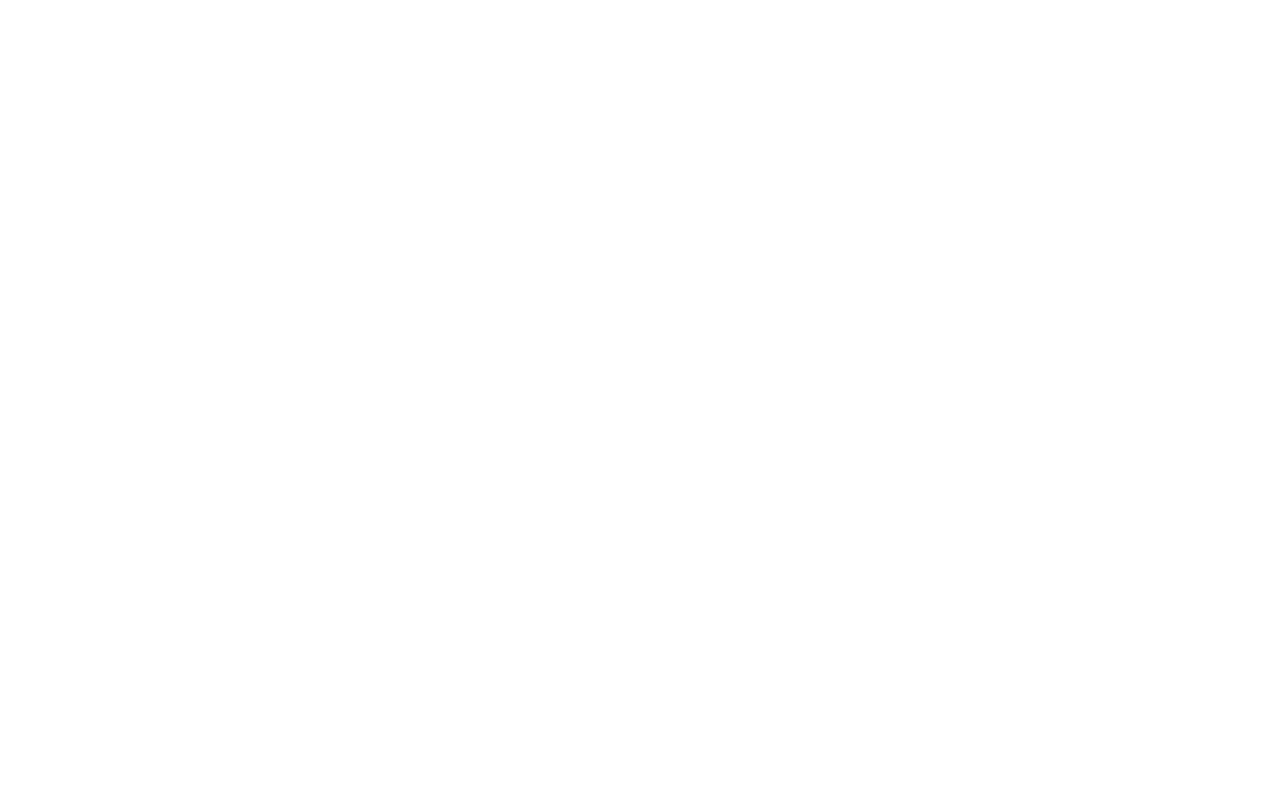
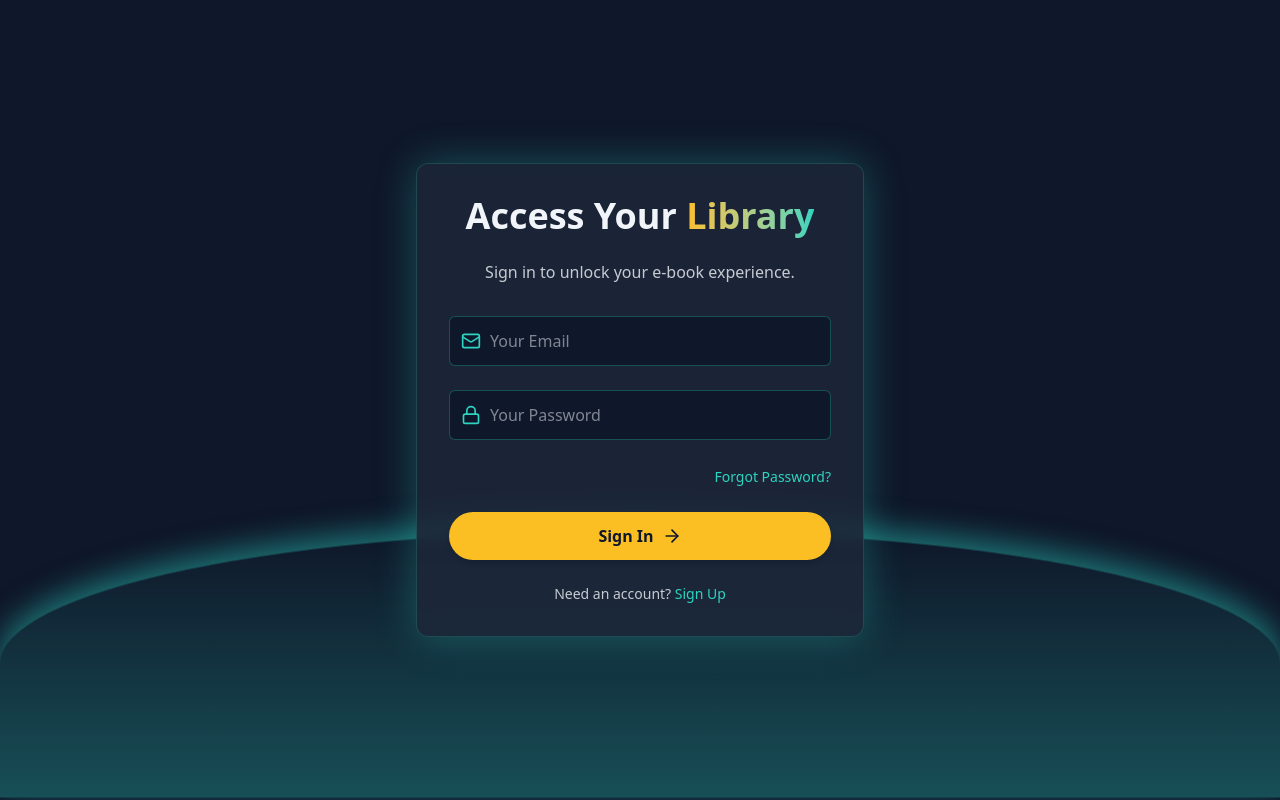
Before and after one commit to Raviteja5469/E-book, a React (Vite) app in the folder frontend/E-book/: page /Auth in a window 1280 px wide. Before the commit this address had no page. Built offline with nearby package versions, Linux system fonts and the light colour scheme.

Commit message:
feat: refactor Auth component to improve structure, add animations, and enhance styles

```diff
--- a/frontend/E-book/src/App.css
+++ b/frontend/E-book/src/App.css
@@ -0,0 +1,18 @@
+@import "tailwindcss";
+
+@tailwind base;
+@tailwind components;
+@tailwind utilities;
+
+@keyframes waveSway {
+  0% { transform: translateY(0); }
+  25% { transform: translateY(-10px); }
+  50% { transform: translateY(-20px); }
+  75% { transform: translateY(-10px); }
+  100% { transform: translateY(0); }
+}
+
+@keyframes twinkle {
+  0%, 100% { opacity: 0.3; }
+  50% { opacity: 0.8; }
+}
--- a/frontend/E-book/src/App.jsx
+++ b/frontend/E-book/src/App.jsx
@@ -4,7 +4,7 @@
 import React from "react";
 import Honars from "./pages/Honars/Honars";
 import Product from "./pages/Product/Product";
-import AuthForm from "./components/Auth";
+import AuthPage from "./components/Auth";
 
 function App() {
   return (
@@ -14,7 +14,7 @@
         <Route path="/honors" element={<Honars />} />
         <Route path="/product" element={<Product />} />
         {/* Use AuthForm instead of separate SignIn and SignUp */}
-        <Route path="/sign-in" element={<AuthForm />} />
+        <Route path="/Auth" element={<AuthPage />} />
       </Routes>
     </BrowserRouter>
   );
--- a/frontend/E-book/src/components/Auth.jsx
+++ b/frontend/E-book/src/components/Auth.jsx
@@ -1,95 +1,190 @@
 import React, { useState } from "react";
+import { motion } from "framer-motion";
+import { Mail, Lock, ArrowRight } from "lucide-react";
 
-const AuthForm = () => {
-  const [isSignIn, setIsSignIn] = useState(true);
-  const [formData, setFormData] = useState({ email: "", password: "", name: "" });
-
-  const toggleForm = () => {
-    setIsSignIn(!isSignIn);
-    setFormData({ email: "", password: "", name: "" }); // Reset fields
-  };
-
-  const handleChange = (e) => {
-    setFormData({ ...formData, [e.target.name]: e.target.value });
-  };
+export default function AuthPage() {
+  const [isSignUp, setIsSignUp] = useState(false);
+  const [email, setEmail] = useState("");
+  const [password, setPassword] = useState("");
+  const [confirmPassword, setConfirmPassword] = useState("");
 
   const handleSubmit = (e) => {
     e.preventDefault();
-    alert(isSignIn ? "Signed in successfully!" : "Account created successfully!");
+    if (isSignUp && password !== confirmPassword) {
+      alert("Passwords don’t match!");
+      return;
+    }
+    console.log(isSignUp ? "Sign Up" : "Sign In", { email, password });
+    // Add your auth logic here (e.g., API call)
+  };
+
+  // Animation variants
+  const containerVariants = {
+    hidden: { opacity: 0 },
+    visible: {
+      opacity: 1,
+      transition: { staggerChildren: 0.2, delayChildren: 0.3 },
+    },
+  };
+
+  const itemVariants = {
+    hidden: { opacity: 0, y: 30 },
+    visible: { opacity: 1, y: 0, transition: { duration: 0.5, ease: "easeOut" } },
   };
 
   return (
-    <div className="flex justify-center items-center min-h-screen bg-gray-100">
-      <div className="bg-white shadow-lg p-8 rounded-lg w-full max-w-md">
-        <h2 className="text-2xl font-bold mb-6 text-center text-gray-800">
-          {isSignIn ? "Sign In" : "Sign Up"}
-        </h2>
+    <section className="relative min-h-screen flex items-center justify-center px-6 py-16 bg-[#0F172A] text-[#F1F5F9] overflow-hidden">
+      {/* Starry Gradient Background */}
+      <div className="absolute inset-0 bg-gradient-to-b from-[#0F172A] via-[#6B21A8]/20 to-[#2DD4BF]/10 -z-10"></div>
 
-        <form onSubmit={handleSubmit} className="space-y-5 text-gray-700">
-          {!isSignIn && (
-            <div>
-              <label htmlFor="name" className="block mb-2 text-sm">Full Name</label>
+      {/* Cosmic Wave */}
+      <div className="absolute bottom-0 left-0 right-0 h-1/3 bg-gradient-to-t from-[#2DD4BF]/30 to-transparent rounded-t-[50%] shadow-[0_-10px_30px_rgba(43,212,191,0.5)] animate-[waveSway_6s_infinite_ease-in-out]"></div>
+
+      {/* Auth Form */}
+      <motion.div
+        className="relative z-20 max-w-md w-full bg-[#1E293B]/80 backdrop-blur-sm rounded-xl p-8 shadow-[0_0_40px_rgba(43,212,191,0.3)] border border-[#2DD4BF]/20"
+        initial="hidden"
+        animate="visible"
+        variants={containerVariants}
+      >
+        {/* Heading */}
+        <motion.h1
+          className="text-3xl sm:text-4xl font-playfair font-bold text-center mb-6"
+          variants={itemVariants}
+        >
+          {isSignUp ? "Join the" : "Access Your"}{" "}
+          <span className="bg-gradient-to-r from-[#FBBF24] to-[#2DD4BF] bg-clip-text text-transparent">
+            Library
+          </span>
+        </motion.h1>
+
+        {/* Subtext */}
+        <motion.p
+          className="text-center text-[#F1F5F9]/80 font-inter mb-8"
+          variants={itemVariants}
+        >
+          {isSignUp
+            ? "Create an account to start your journey."
+            : "Sign in to unlock your e-book experience."}
+        </motion.p>
+
+        {/* Form */}
+        <form onSubmit={handleSubmit} className="space-y-6">
+          {/* Email Input */}
+          <motion.div variants={itemVariants}>
+            <label htmlFor="email" className="sr-only">
+              Email
+            </label>
+            <div className="relative">
+              <Mail
+                size={20}
+                className="absolute left-3 top-1/2 transform -translate-y-1/2 text-[#2DD4BF]"
+              />
               <input
-                type="text"
-                id="name"
-                name="name"
-                value={formData.name}
-                onChange={handleChange}
-                className="w-full px-4 py-2 border rounded-lg focus:outline-none focus:ring-2 focus:ring-blue-500"
-                placeholder="Enter your full name"
+                id="email"
+                type="email"
+                placeholder="Your Email"
+                value={email}
+                onChange={(e) => setEmail(e.target.value)}
                 required
+                className="w-full pl-10 pr-4 py-3 bg-[#0F172A] border border-[#2DD4BF]/30 rounded-md text-[#F1F5F9] placeholder-[#F1F5F9]/50 focus:outline-none focus:border-[#2DD4BF] focus:shadow-[0_0_10px_rgba(43,212,191,0.5)] transition-all duration-300"
               />
             </div>
+          </motion.div>
+
+          {/* Password Input */}
+          <motion.div variants={itemVariants}>
+            <label htmlFor="password" className="sr-only">
+              Password
+            </label>
+            <div className="relative">
+              <Lock
+                size={20}
+                className="absolute left-3 top-1/2 transform -translate-y-1/2 text-[#2DD4BF]"
+              />
+              <input
+                id="password"
+                type="password"
+                placeholder="Your Password"
+                value={password}
+                onChange={(e) => setPassword(e.target.value)}
+                required
+                className="w-full pl-10 pr-4 py-3 bg-[#0F172A] border border-[#2DD4BF]/30 rounded-md text-[#F1F5F9] placeholder-[#F1F5F9]/50 focus:outline-none focus:border-[#2DD4BF] focus:shadow-[0_0_10px_rgba(43,212,191,0.5)] transition-all duration-300"
+              />
+            </div>
+          </motion.div>
+
+          {/* Confirm Password (Sign Up Only) */}
+          {isSignUp && (
+            <motion.div variants={itemVariants}>
+              <label htmlFor="confirm-password" className="sr-only">
+                Confirm Password
+              </label>
+              <div className="relative">
+                <Lock
+                  size={20}
+                  className="absolute left-3 top-1/2 transform -translate-y-1/2 text-[#2DD4BF]"
+                />
+                <input
+                  id="confirm-password"
+                  type="password"
+                  placeholder="Confirm Password"
+                  value={confirmPassword}
+                  onChange={(e) => setConfirmPassword(e.target.value)}
+                  required
+                  className="w-full pl-10 pr-4 py-3 bg-[#0F172A] border border-[#2DD4BF]/30 rounded-md text-[#F1F5F9] placeholder-[#F1F5F9]/50 focus:outline-none focus:border-[#2DD4BF] focus:shadow-[0_0_10px_rgba(43,212,191,0.5)] transition-all duration-300"
+                />
+              </div>
+            </motion.div>
           )}
 
-          <div>
-            <label htmlFor="email" className="block mb-2 text-sm">Email</label>
-            <input
-              type="email"
-              id="email"
-              name="email"
-              value={formData.email}
-              onChange={handleChange}
-              className="w-full px-4 py-2 border rounded-lg focus:outline-none focus:ring-2 focus:ring-blue-500"
-              placeholder="Enter your email"
-              required
+          {/* Forgot Password (Sign In Only) */}
+          {!isSignUp && (
+            <motion.div className="text-right" variants={itemVariants}>
+              <a
+                href="#forgot-password"
+                className="text-sm text-[#2DD4BF] hover:text-[#FBBF24] transition-colors duration-200"
+              >
+                Forgot Password?
+              </a>
+            </motion.div>
+          )}
+
+          {/* Submit Button */}
+          <motion.button
+            type="submit"
+            className="w-full px-6 py-3 bg-[#FBBF24] text-[#0F172A] rounded-full font-inter font-semibold flex items-center justify-center gap-2 relative overflow-hidden group shadow-md"
+            variants={itemVariants}
+            whileHover={{ scale: 1.05, boxShadow: "0 0 20px rgba(251, 191, 36, 0.7)" }}
+          >
+            <span className="relative z-10">{isSignUp ? "Sign Up" : "Sign In"}</span>
+            <ArrowRight
+              size={20}
+              className="relative z-10 transform group-hover:translate-x-1 transition-transform duration-300"
             />
-          </div>
-
-          <div>
-            <label htmlFor="password" className="block mb-2 text-sm">Password</label>
-            <input
-              type="password"
-              id="password"
-              name="password"
-              value={formData.password}
-              onChange={handleChange}
-              className="w-full px-4 py-2 border rounded-lg focus:outline-none focus:ring-2 focus:ring-blue-500"
-              placeholder="Enter your password"
-              required
-            />
-          </div>
-
-          <button
-            type="submit"
-            className="w-full bg-blue-500 text-white font-semibold py-2 rounded-lg hover:bg-blue-600 transition"
-          >
-            {isSignIn ? "Sign In" : "Sign Up"}
-          </button>
+            <span className="absolute inset-0 bg-[#2DD4BF] opacity-0 group-hover:opacity-20 transition-opacity duration-300 rounded-full transform scale-0 group-hover:scale-150 origin-center"></span>
+          </motion.button>
         </form>
 
-        <p className="text-center text-gray-600 mt-4">
-          {isSignIn ? "Don't have an account?" : "Already have an account?"}{" "}
-          <button
-            onClick={toggleForm}
-            className="text-blue-500 hover:underline"
-          >
-            {isSignIn ? "Sign Up" : "Sign In"}
-          </button>
-        </p>
+        {/* Toggle Sign In/Sign Up */}
+        <motion.div className="mt-6 text-center" variants={itemVariants}>
+          <p className="text-sm text-[#F1F5F9]/80 font-inter">
+            {isSignUp ? "Already have an account?" : "Need an account?"}{" "}
+            <button
+              onClick={() => setIsSignUp(!isSignUp)}
+              className="text-[#2DD4BF] hover:text-[#FBBF24] transition-colors duration-200"
+            >
+              {isSignUp ? "Sign In" : "Sign Up"}
+            </button>
+          </p>
+        </motion.div>
+      </motion.div>
+
+      {/* Minimal Starfield */}
+      <div className="absolute inset-0 -z-5">
+        <div className="w-1 h-1 bg-[#FBBF24] rounded-full absolute top-1/4 left-1/5 animate-[twinkle_3s_infinite]"></div>
+        <div className="w-1 h-1 bg-[#2DD4BF] rounded-full absolute bottom-1/3 right-1/4 animate-[twinkle_4s_infinite_delay-1s]"></div>
       </div>
-    </div>
+    </section>
   );
-};
-
-export default AuthForm;
+}
```
Also changed, not shown: frontend/E-book/src/components/Auth.css (added).
